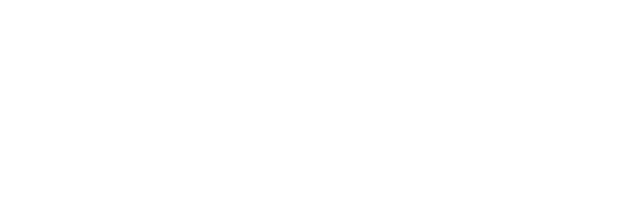
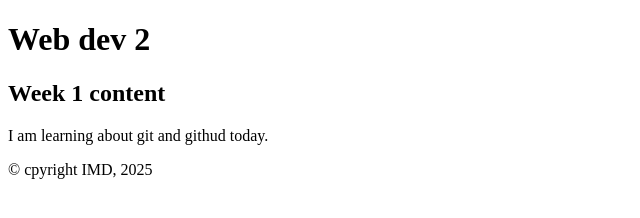
Before and after one commit to cons0099/mtm6201_w25_week1, a plain HTML site: page index.html in a window 1280 px wide. Shown: the whole page, without its empty margins (0-640 px from the left). Drawn offline with Linux system fonts and the light colour scheme.

Commit message:
add content in html flie

```diff
--- a/index.html
+++ b/index.html
@@ -6,8 +6,15 @@
     <title>Week 1</title>
 </head>
 <body>
-    <header></header>
-    <main></main>
-    <footer></footer>
+    <header>
+        <h1>Web dev 2</h1>
+    </header>
+    <main>
+        <h2 class="headTwo">Week 1 content</h2>
+        <p>I am learning about git and githud today.</p>
+    </main>
+    <footer>
+        <p>&copy; cpyright IMD, 2025</p>
+    </footer>
 </body>
 </html>
```
